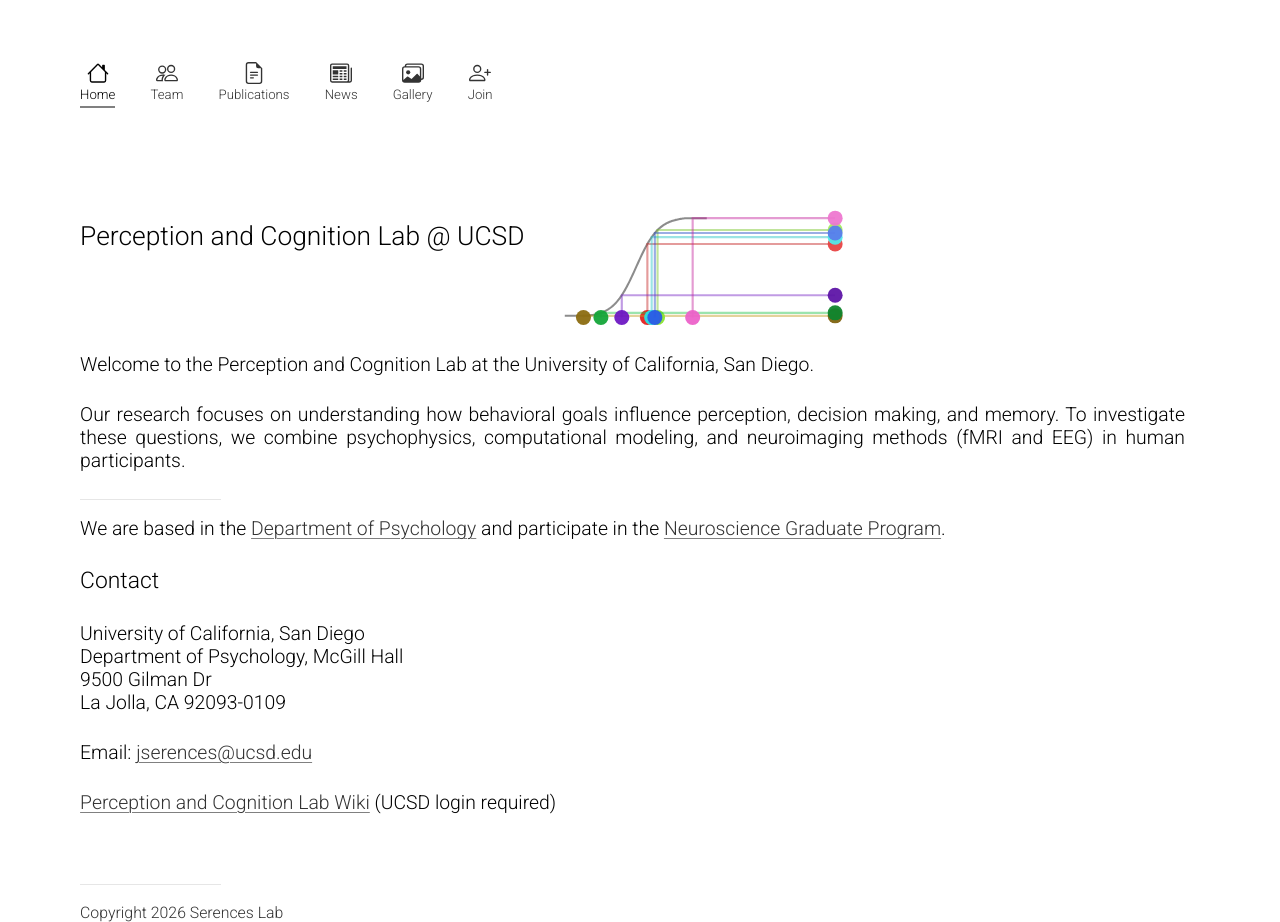
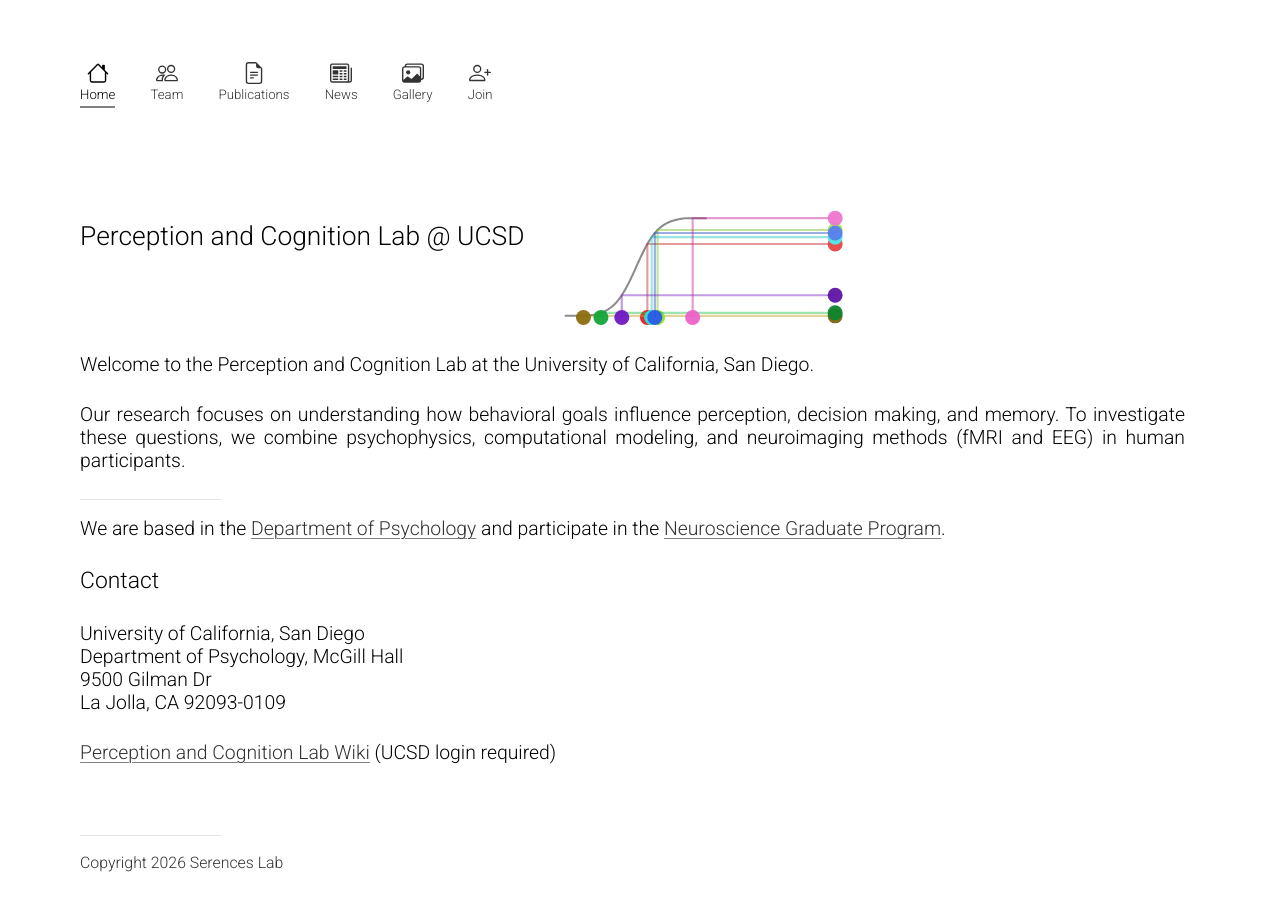
Before and after one commit to JohnSerences/johnserences.github.io, a Jekyll site: the page built from index.md, in a window 1280 px wide. Built offline with Jekyll 4.4.1, drawn with Linux system fonts in a browser that asks for light colours; nearby versions of some CDN libraries; after the commit the page ends 900 px from its top, so only the background shows below that.

Commit message:
Update index.md

```diff
--- a/index.md
+++ b/index.md
@@ -18,6 +18,5 @@ Department of Psychology, McGill Hall
 9500 Gilman Dr
 La Jolla, CA 92093-0109
 
-Email: [jserences@ucsd.edu](mailto:jserences@ucsd.edu)
 
 [Perception and Cognition Lab Wiki](https://sites.google.com/ucsd.edu/serenceswiki/) (UCSD login required)
```
